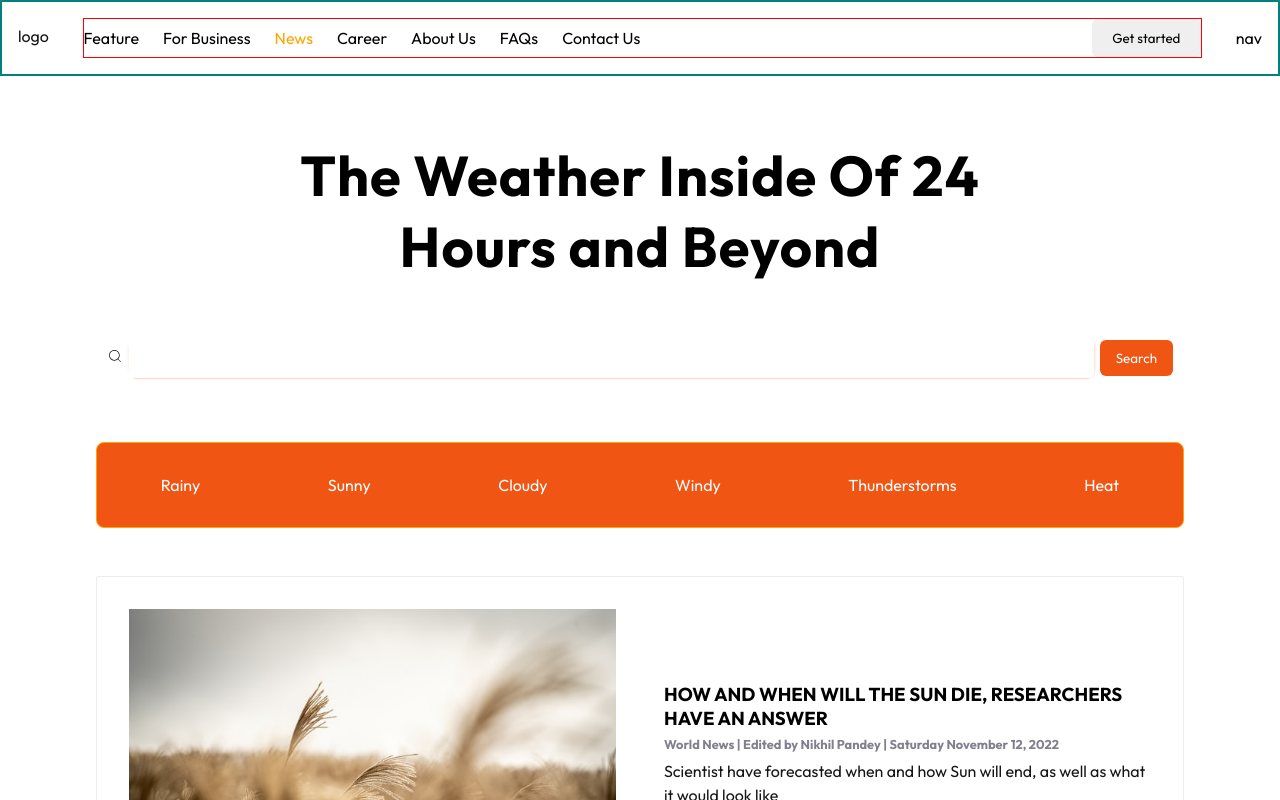
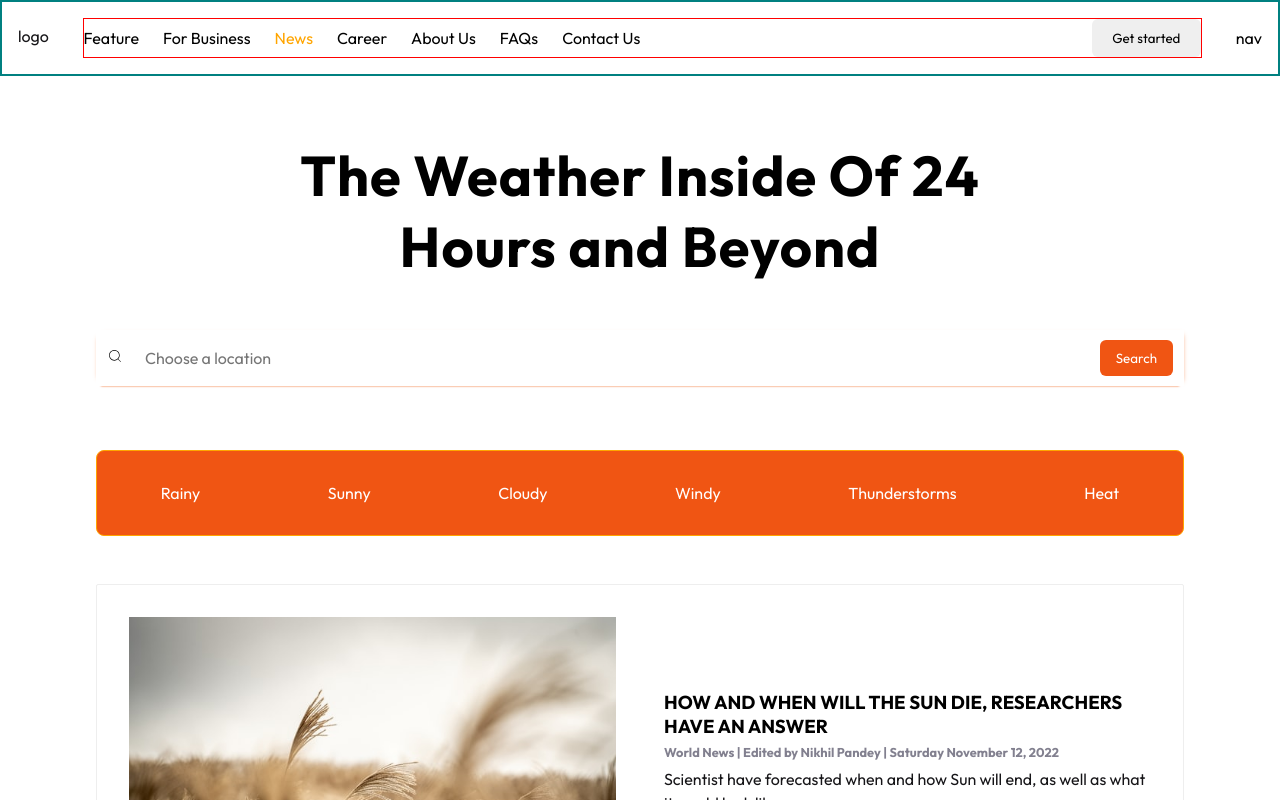
Before and after one commit to afolasope/weathery_news, a React (Create React App) app: page / in a window 1280 px wide. Shown: the top 800 px of the page. Built offline with nearby package versions, Linux system fonts and the light colour scheme.

Commit message:
style: adds border to input section

```diff
--- a/src/App.js
+++ b/src/App.js
@@ -40,7 +40,7 @@ function App() {
             <span>
               <CiSearch />
             </span>
-            <input type="text" />
+            <input type="text" placeholder='Choose a location' />
             <button className="btn">Search</button>
           </div>
         </div>
@@ -174,18 +174,20 @@ const Wrapper = styled.div`
       }
     }
     .input-control {
-      padding: 0.5rem 0.5rem 0 0.5rem;
+      padding: 0.5rem 0.5rem .5rem 0.5rem;
       display: flex;
       justify-content: space-around;
       align-items: center;
+      box-shadow: 0 5px 2px -5px ${colors.bgPry},
+        -5px 0 5px -8px ${colors.bgPry}, 3px 0 5px -5px ${colors.bgPry};
       @media (min-width: 800px) {
         margin-bottom: 2rem;
       }
       input {
         padding: 0.5rem 0.5rem;
         flex-basis: 90%;
-        box-shadow: 0 5px 2px -5px ${colors.bgPry}, -5px 0 5px -8px ${colors.bgPry},
-          3px 0 5px -5px ${colors.bgPry};
+
+
         border-radius: 6px;
         border: none;
         transition: all 0.3s ease-in;
```
